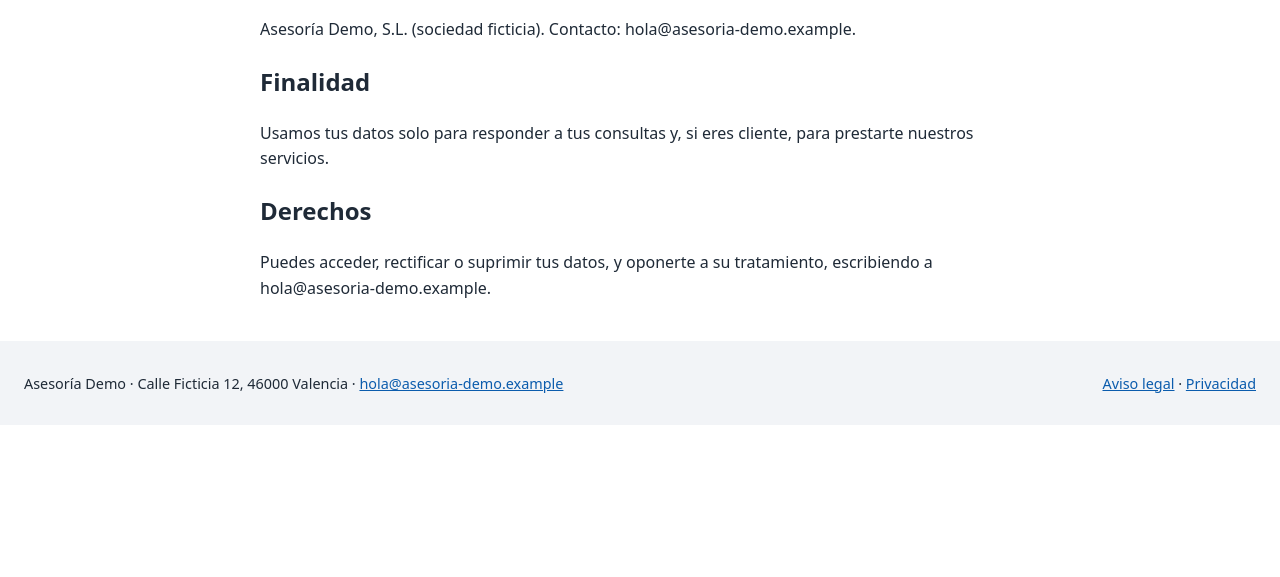
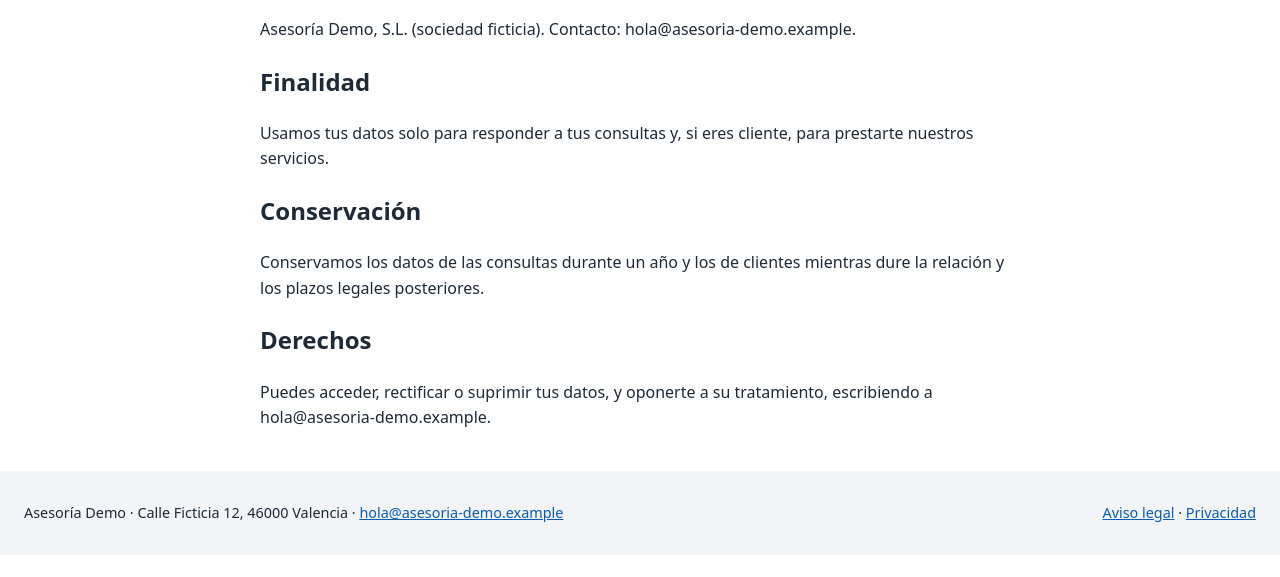
Before and after one commit to unai-sd/web-corporativa-demo, an Eleventy site: page src/contenido/privacidad.md in a window 1280 px wide. Shown: the part 223-800 px from the top of the page. Built offline with nearby package versions, Linux system fonts and the light colour scheme; Eleventy itself is replaced by a stand-in of ours; files that its build step writes are made by us from their sources.

Commit message:
legal: plazo de conservación de datos en la política de privacidad

```diff
--- a/src/contenido/privacidad.md
+++ b/src/contenido/privacidad.md
@@ -13,6 +13,10 @@ Asesoría Demo, S.L. (sociedad ficticia). Contacto: {{ sitio.correo }}.
 
 Usamos tus datos solo para responder a tus consultas y, si eres cliente, para prestarte nuestros servicios.
 
+## Conservación
+
+Conservamos los datos de las consultas durante un año y los de clientes mientras dure la relación y los plazos legales posteriores.
+
 ## Derechos
 
 Puedes acceder, rectificar o suprimir tus datos, y oponerte a su tratamiento, escribiendo a {{ sitio.correo }}.
```
